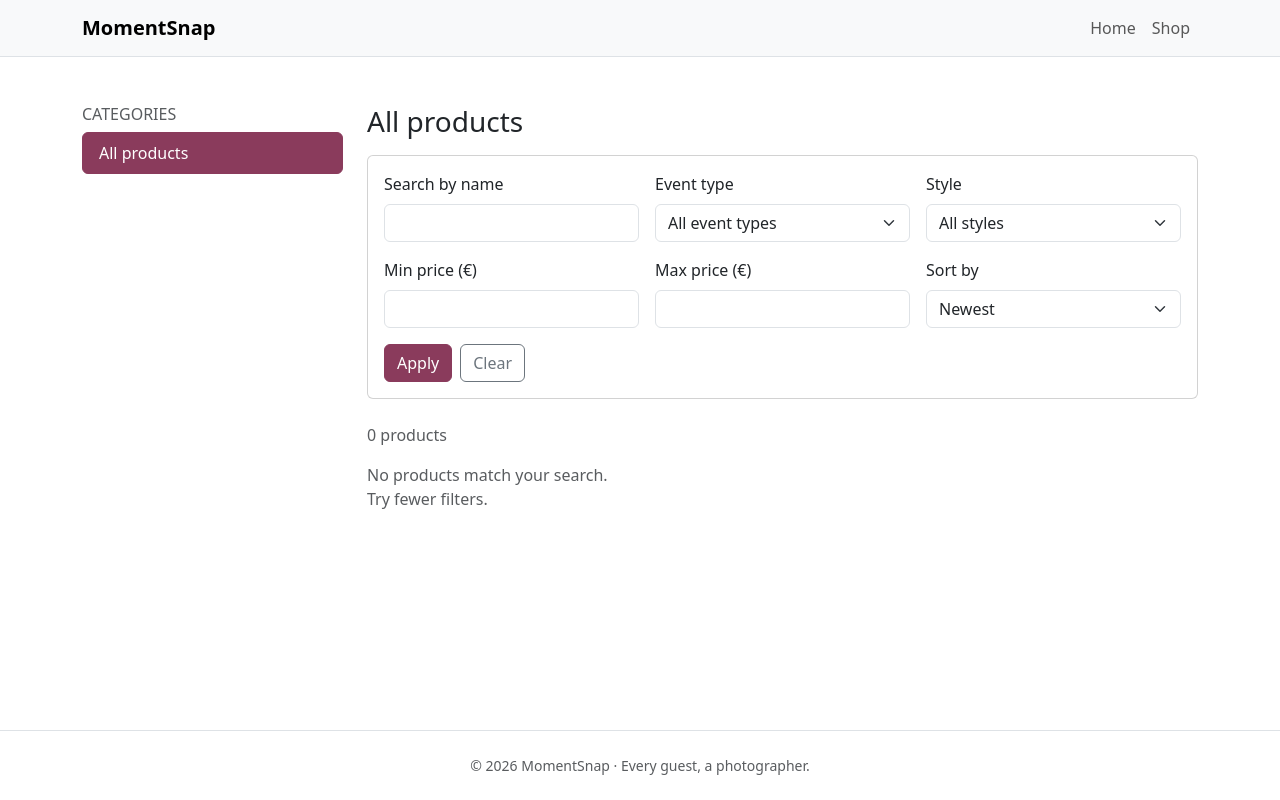
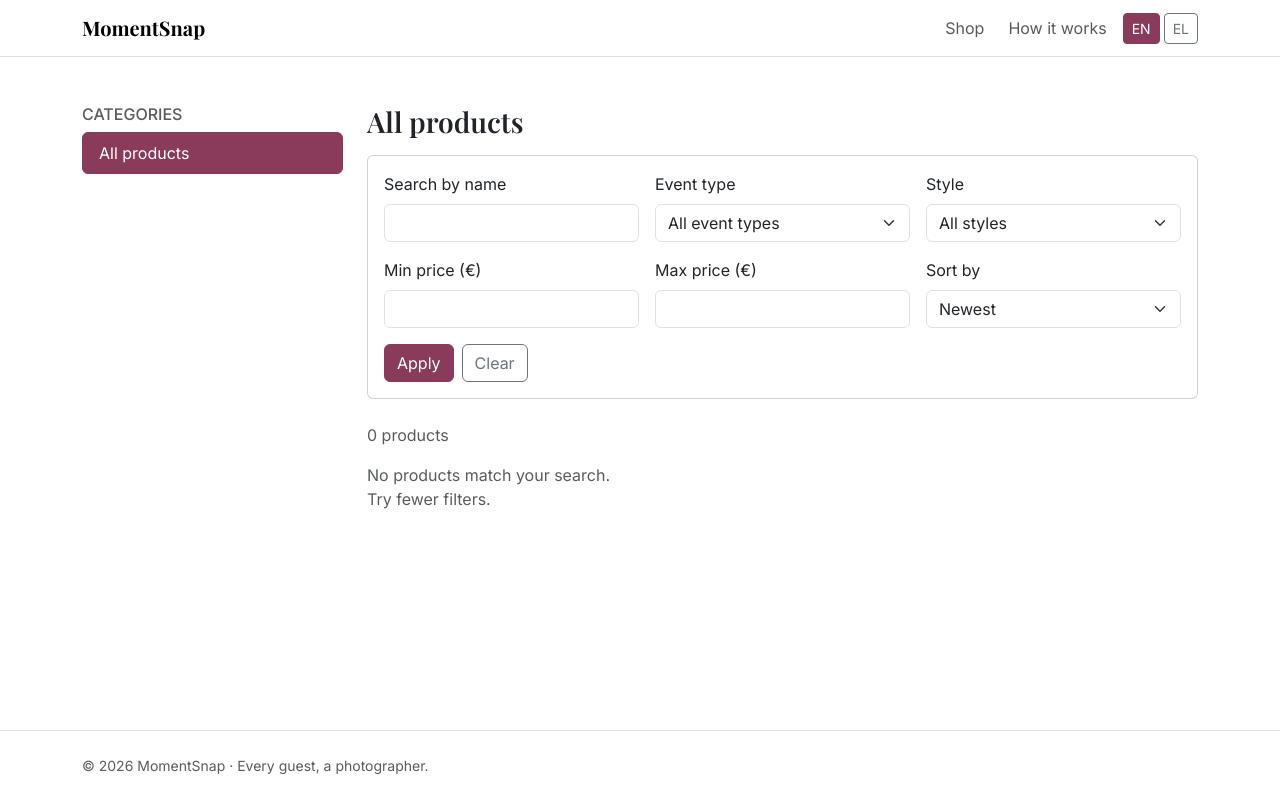
Before and after one commit to ArVa34/momentsnap, a Django app: page /shop/ in a window 1280 px wide. Run offline with Django 5.2, Linux system fonts and the light colour scheme; data that the repository does not hold is empty; some libraries are stand-ins or nearby versions.

Commit message:
Add English/Greek i18n, language switcher, Athens time zone and stable Bootstrap 5.3

```diff
--- a/catalog/forms.py
+++ b/catalog/forms.py
@@ -1,29 +1,30 @@
 from django import forms
+from django.utils.translation import gettext_lazy as _
 
 from .models import Item
 
 # Items marked "Any event" suit every event, so "Any" isn't offered as a filter value.
-EVENT_TYPE_CHOICES = [("", "All event types")] + [
+EVENT_TYPE_CHOICES = [("", _("All event types"))] + [
     choice for choice in Item.EventType.choices if choice[0] != Item.EventType.ANY
 ]
-STYLE_CHOICES = [("", "All styles")] + Item.Style.choices
+STYLE_CHOICES = [("", _("All styles"))] + Item.Style.choices
 SORT_CHOICES = [
-    ("newest", "Newest"),
-    ("price_asc", "Price: low to high"),
-    ("price_desc", "Price: high to low"),
-    ("name", "Name A–Z"),
+    ("newest", _("Newest")),
+    ("price_asc", _("Price: low to high")),
+    ("price_desc", _("Price: high to low")),
+    ("name", _("Name A–Z")),
 ]
 
 
 class ItemFilterForm(forms.Form):
     """Search and filter form for the shop. Submitted with GET, so results can be bookmarked."""
 
-    q = forms.CharField(label="Search by name", required=False, max_length=100)
-    event_type = forms.ChoiceField(label="Event type", required=False, choices=EVENT_TYPE_CHOICES)
-    style = forms.ChoiceField(label="Style", required=False, choices=STYLE_CHOICES)
-    min_price = forms.DecimalField(label="Min price (€)", required=False, min_value=0, decimal_places=2)
-    max_price = forms.DecimalField(label="Max price (€)", required=False, min_value=0, decimal_places=2)
-    sort = forms.ChoiceField(label="Sort by", required=False, choices=SORT_CHOICES)
+    q = forms.CharField(label=_("Search by name"), required=False, max_length=100)
+    event_type = forms.ChoiceField(label=_("Event type"), required=False, choices=EVENT_TYPE_CHOICES)
+    style = forms.ChoiceField(label=_("Style"), required=False, choices=STYLE_CHOICES)
+    min_price = forms.DecimalField(label=_("Min price (€)"), required=False, min_value=0, decimal_places=2)
+    max_price = forms.DecimalField(label=_("Max price (€)"), required=False, min_value=0, decimal_places=2)
+    sort = forms.ChoiceField(label=_("Sort by"), required=False, choices=SORT_CHOICES)
 
     def __init__(self, *args, **kwargs):
         super().__init__(*args, **kwargs)
@@ -38,5 +39,5 @@ class ItemFilterForm(forms.Form):
         low = cleaned_data.get("min_price")
         high = cleaned_data.get("max_price")
         if low is not None and high is not None and low > high:
-            raise forms.ValidationError("The minimum price can't be higher than the maximum price.")
+            raise forms.ValidationError(_("The minimum price can't be higher than the maximum price."))
         return cleaned_data
--- a/catalog/templates/catalog/item_list.html
+++ b/catalog/templates/catalog/item_list.html
@@ -1,4 +1,5 @@
 {% extends "base.html" %}
+{% load i18n %}
 
 {% block title %}{{ page_title }} · MomentSnap{% endblock %}
 
@@ -6,13 +7,13 @@
 <div class="container py-5">
   <div class="row g-4">
 
-    <aside class="col-lg-3" aria-label="Categories">
-      <h2 class="h6 text-uppercase text-body-secondary">Categories</h2>
+    <aside class="col-lg-3" aria-label="{% translate 'Categories' %}">
+      <h2 class="h6 text-uppercase text-body-secondary">{% translate "Categories" %}</h2>
       <div class="list-group">
         <a href="{% url 'catalog:item_list' %}"
            class="list-group-item list-group-item-action{% if not current_category %} active{% endif %}"
            {% if not current_category %}aria-current="page"{% endif %}>
-          All products
+          {% translate "All products" %}
         </a>
         {% for category in categories %}
           {% include "catalog/partials/_category_link.html" %}
@@ -23,10 +24,10 @@
       </div>
     </aside>
 
-        <section class="col-lg-9" aria-labelledby="list-title">
+    <section class="col-lg-9" aria-labelledby="list-title">
       <h1 id="list-title" class="h3 mb-3">{{ page_title }}</h1>
 
-      <form method="get" class="card card-body mb-4" role="search" aria-label="Search and filter products">
+      <form method="get" class="card card-body mb-4" role="search" aria-label="{% translate 'Search and filter products' %}">
         {% if form.non_field_errors %}
           <div class="alert alert-danger py-2" role="alert">{{ form.non_field_errors|join:" " }}</div>
         {% endif %}
@@ -44,13 +45,13 @@
         </div>
 
         <div class="d-flex gap-2 mt-3">
-          <button type="submit" class="btn btn-primary">Apply</button>
-          <a href="{{ request.path }}" class="btn btn-outline-secondary">Clear</a>
+          <button type="submit" class="btn btn-primary">{% translate "Apply" %}</button>
+          <a href="{{ request.path }}" class="btn btn-outline-secondary">{% translate "Clear" %}</a>
         </div>
       </form>
 
       <p class="text-body-secondary" aria-live="polite">
-        {{ page_obj.paginator.count }} product{{ page_obj.paginator.count|pluralize }}
+        {% blocktranslate count counter=page_obj.paginator.count %}{{ counter }} product{% plural %}{{ counter }} products{% endblocktranslate %}
       </p>
 
       <div class="row row-cols-1 row-cols-sm-2 row-cols-xl-3 g-4">
@@ -59,7 +60,7 @@
             {% include "catalog/partials/_item_card.html" %}
           </div>
         {% empty %}
-          <p class="text-body-secondary">No products match your search. Try fewer filters.</p>
+          <p class="text-body-secondary">{% translate "No products match your search. Try fewer filters." %}</p>
         {% endfor %}
       </div>
 
--- a/catalog/templates/catalog/partials/_item_image.html
+++ b/catalog/templates/catalog/partials/_item_image.html
@@ -1,8 +1,9 @@
+{% load i18n %}
 {# Item image with placeholder. Expects `item`; pass lazy=True for images below the fold. #}
 <div class="ratio ratio-4x3 bg-body-secondary">
   {% if item.image %}
     <img src="{{ item.image.url }}" alt="{{ item.name }}" class="object-fit-cover"{% if lazy %} loading="lazy"{% endif %}>
   {% else %}
-    <div class="d-flex align-items-center justify-content-center text-body-secondary">No image yet</div>
+    <div class="d-flex align-items-center justify-content-center text-body-secondary">{% translate "No image yet" %}</div>
   {% endif %}
 </div>
--- a/catalog/templates/catalog/partials/_pagination.html
+++ b/catalog/templates/catalog/partials/_pagination.html
@@ -1,21 +1,22 @@
+{% load i18n %}
 {# Previous/next page links that keep the current search and filters. Expects `page_obj`. #}
 {% if page_obj.has_other_pages %}
-<nav aria-label="Product pages" class="mt-4">
+<nav aria-label="{% translate 'Product pages' %}" class="mt-4">
   <ul class="pagination justify-content-center">
     {% if page_obj.has_previous %}
-      <li class="page-item"><a class="page-link" href="{% querystring page=page_obj.previous_page_number %}">Previous</a></li>
+      <li class="page-item"><a class="page-link" href="{% querystring page=page_obj.previous_page_number %}">{% translate "Previous" %}</a></li>
     {% else %}
-      <li class="page-item disabled"><span class="page-link">Previous</span></li>
+      <li class="page-item disabled"><span class="page-link">{% translate "Previous" %}</span></li>
     {% endif %}
 
     <li class="page-item active" aria-current="page">
-      <span class="page-link">Page {{ page_obj.number }} of {{ page_obj.paginator.num_pages }}</span>
+      <span class="page-link">{% blocktranslate with number=page_obj.number total=page_obj.paginator.num_pages %}Page {{ number }} of {{ total }}{% endblocktranslate %}</span>
     </li>
 
     {% if page_obj.has_next %}
-      <li class="page-item"><a class="page-link" href="{% querystring page=page_obj.next_page_number %}">Next</a></li>
+      <li class="page-item"><a class="page-link" href="{% querystring page=page_obj.next_page_number %}">{% translate "Next" %}</a></li>
     {% else %}
-      <li class="page-item disabled"><span class="page-link">Next</span></li>
+      <li class="page-item disabled"><span class="page-link">{% translate "Next" %}</span></li>
     {% endif %}
   </ul>
 </nav>
--- a/catalog/views.py
+++ b/catalog/views.py
@@ -1,6 +1,7 @@
 from django.core.paginator import Paginator
 from django.db.models import Q
 from django.shortcuts import get_object_or_404, render
+from django.utils.translation import gettext as _
 
 from .forms import ItemFilterForm
 from .models import Category, Item, SearchQuery
@@ -64,7 +65,7 @@ def item_list(request, category_slug=None):
     if form.is_valid() and form.cleaned_data["q"] and "page" not in request.GET:
         log_search(request, form.cleaned_data["q"], page_obj.paginator.count)
 
-    page_title = current_category.name if current_category else "All products"
+    page_title = current_category.name if current_category else _("All products")
 
     return render(request, "catalog/item_list.html", {
         "categories": categories,
--- a/config/urls.py
+++ b/config/urls.py
@@ -21,6 +21,7 @@ from django.urls import include, path
 
 urlpatterns = [
     path("admin/", admin.site.urls),
+    path("i18n/", include("django.conf.urls.i18n")),
     path("", include("core.urls")),
     path("", include("catalog.urls")),
 ]
--- a/core/validators.py
+++ b/core/validators.py
@@ -1,4 +1,5 @@
 from django.core.exceptions import ValidationError
+from django.utils.translation import gettext as _
 
 MAX_IMAGE_SIZE_MB = 5
 
@@ -8,5 +9,6 @@ def validate_image_size(file):
     limit = MAX_IMAGE_SIZE_MB * 1024 * 1024
     if file.size > limit:
         raise ValidationError(
-            f"Image is too large. The maximum size is {MAX_IMAGE_SIZE_MB} MB."
+            _("Image is too large. The maximum size is %(size)s MB."),
+            params={"size": MAX_IMAGE_SIZE_MB},
         )
--- a/static/css/main.css
+++ b/static/css/main.css
@@ -1,8 +1,24 @@
-/* MomentSnap brand colours */
+/* MomentSnap design tokens: every brand colour and font lives here, nowhere else. */
 :root {
   --ms-brand: #8a3b5c;
   --ms-brand-dark: #6f2f4a;
   --ms-brand-tint: #f8f1f4;
+  --ms-on-brand: #ffffff;
+  --ms-font-display: "Playfair Display", Georgia, serif;
+
+  /* Bootstrap reads these variables across the whole site */
+  --bs-body-font-family: Inter, system-ui, -apple-system, "Segoe UI", sans-serif;
+  --bs-link-color-rgb: 138, 59, 92;
+  --bs-link-hover-color-rgb: 111, 47, 74;
+}
+
+/* Display font for big headings and the logo */
+h1, .display-5, .navbar-brand, .font-display {
+  font-family: var(--ms-font-display);
+}
+
+.navbar-brand {
+  font-weight: 700;
 }
 
 .hero {
@@ -10,8 +26,10 @@
 }
 
 .btn-primary {
+  --bs-btn-color: var(--ms-on-brand);
   --bs-btn-bg: var(--ms-brand);
   --bs-btn-border-color: var(--ms-brand);
+  --bs-btn-hover-color: var(--ms-on-brand);
   --bs-btn-hover-bg: var(--ms-brand-dark);
   --bs-btn-hover-border-color: var(--ms-brand-dark);
   --bs-btn-active-bg: var(--ms-brand-dark);
--- a/templates/base.html
+++ b/templates/base.html
@@ -1,26 +1,22 @@
-{% load static %}
+{% load static i18n %}
+{% get_current_language as LANGUAGE_CODE %}
 <!doctype html>
-<html lang="en">
+<html lang="{{ LANGUAGE_CODE }}" data-bs-theme="light">
 <head>
-    <meta charset="utf-8" />
-    <meta name="viewport" content="width=device-width, initial-scale=1" />
-    <meta
-      name="description"
-      content="{% block meta_description %}MomentSnap turns your guests' phones into your event photographers.{% endblock %}"
-    />
+  <meta charset="utf-8">
+  <meta name="viewport" content="width=device-width, initial-scale=1">
+  <meta name="description" content="{% block meta_description %}{% translate "MomentSnap turns your guests' phones into your event photographers." %}{% endblock %}">
   <title>{% block title %}MomentSnap{% endblock %}</title>
 
-    <link
-      href="https://cdn.jsdelivr.net/npm/bootstrap@6.0.0-alpha.1/dist/css/bootstrap.min.css"
-      rel="stylesheet"
-      integrity="sha384-B/GM4XqrwHnWXNOWMbloTmrYXZg10cakYGmpfsR/bbzQ6JAJI4ihuyADKLnBgrCe"
-      crossorigin="anonymous"
-    />
+  <link rel="preconnect" href="https://fonts.googleapis.com">
+  <link rel="preconnect" href="https://fonts.gstatic.com" crossorigin>
+  <link rel="stylesheet" href="https://fonts.googleapis.com/css2?family=Inter:wght@400;500;600&family=Playfair+Display:wght@600;700&display=swap">
 
-    <link rel="stylesheet" href="{% static 'css/main.css' %}" />
+  <link href="https://cdn.jsdelivr.net/npm/bootstrap@5.3.9/dist/css/bootstrap.min.css" rel="stylesheet" integrity="sha384-yEPZ7jP9S0QKiUQ0m3jjsO4ProIW7wvR9gXkI7JOGa2XVsw53Yke2bsdkBbjmmiX" crossorigin="anonymous">
+  <link rel="stylesheet" href="{% static 'css/main.css' %}">
 </head>
 <body class="d-flex flex-column min-vh-100">
-    <a class="visually-hidden-focusable" href="#main">Skip to main content</a>
+  <a class="visually-hidden-focusable" href="#main">{% translate "Skip to main content" %}</a>
 
   {% include "partials/_navbar.html" %}
 
@@ -28,11 +24,6 @@
 
   {% include "partials/_footer.html" %}
 
-    <script
-      type="module"
-      src="https://cdn.jsdelivr.net/npm/bootstrap@6.0.0-alpha.1/dist/js/bootstrap.bundle.min.js"
-      integrity="sha384-1a/pXj49ZQ1aHEmrJ+gMw1otqoVsYwlEnlD8mIfY2TV03r20Y0CN7uqx1tQogjPL"
-      crossorigin="anonymous"
-    ></script>
+  <script src="https://cdn.jsdelivr.net/npm/bootstrap@5.3.9/dist/js/bootstrap.bundle.min.js" integrity="sha384-WyOxWvTyr1QaMPfiPJSv76iReVthorl5uWlFtZPyK0IEB0hGzo9y5Bp9mYanr8Bu" crossorigin="anonymous"></script>
 </body>
 </html>
--- a/templates/partials/_footer.html
+++ b/templates/partials/_footer.html
@@ -1,7 +1,6 @@
+{% load i18n %}
 <footer class="border-top py-4 mt-5">
-  <div class="container text-center text-body-secondary small">
-    <p class="mb-0">
-      &copy; {% now "Y" %} MomentSnap · Every guest, a photographer.
-    </p>
+  <div class="container small text-body-secondary">
+    <p class="mb-0">&copy; {% now "Y" %} MomentSnap · {% translate "Every guest, a photographer." %}</p>
   </div>
 </footer>
--- a/templates/partials/_navbar.html
+++ b/templates/partials/_navbar.html
@@ -1,38 +1,40 @@
+{% load i18n %}
+{% get_current_language as LANGUAGE_CODE %}
+{% get_available_languages as LANGUAGES %}
+{% get_language_info_list for LANGUAGES as languages %}
 <header>
-  <nav
-    class="navbar navbar-expand-lg bg-body-tertiary border-bottom"
-    aria-label="Main navigation"
-  >
+  <nav class="navbar navbar-expand-lg bg-body border-bottom" aria-label="{% translate 'Main navigation' %}">
     <div class="container">
-      <a class="navbar-brand fw-bold" href="{% url 'core:home' %}"
-        >MomentSnap</a
-      >
+      <a class="navbar-brand" href="{% url 'core:home' %}">MomentSnap</a>
 
-      <button
-        class="navbar-toggler"
-        type="button"
-        data-bs-toggle="collapse"
-        data-bs-target="#mainNav"
-        aria-controls="mainNav"
-        aria-expanded="false"
-        aria-label="Toggle navigation"
-      >
+      <button class="navbar-toggler" type="button" data-bs-toggle="collapse" data-bs-target="#mainNav" aria-controls="mainNav" aria-expanded="false" aria-label="{% translate 'Toggle navigation' %}">
         <span class="navbar-toggler-icon"></span>
       </button>
 
       <div class="collapse navbar-collapse" id="mainNav">
-        <ul class="navbar-nav ms-auto">
+        <ul class="navbar-nav ms-auto align-items-lg-center gap-lg-2">
           <li class="nav-item">
-            <a class="nav-link" href="{% url 'core:home' %}">Home</a>
+            <a class="nav-link" href="{% url 'catalog:item_list' %}">{% translate "Shop" %}</a>
           </li>
           <li class="nav-item">
-            <a class="nav-link" href="{% url 'catalog:item_list' %}">Shop</a>
+            <a class="nav-link" href="{% url 'core:home' %}#how-it-works">{% translate "How it works" %}</a>
           </li>
           {% if user.is_staff %}
+            <li class="nav-item">
+              <a class="nav-link" href="{% url 'admin:index' %}">{% translate "Admin" %}</a>
+            </li>
+          {% endif %}
           <li class="nav-item">
-            <a class="nav-link" href="{% url 'admin:index' %}">Admin</a>
+            <form action="{% url 'set_language' %}" method="post" class="d-flex gap-1 py-2 py-lg-0">
+              {% csrf_token %}
+              <input type="hidden" name="next" value="{{ request.get_full_path }}">
+              {% for language in languages %}
+                <button type="submit" name="language" value="{{ language.code }}" lang="{{ language.code }}" aria-label="{{ language.name_local }}"
+                        class="btn btn-sm {% if language.code == LANGUAGE_CODE %}btn-primary{% else %}btn-outline-secondary{% endif %}"
+                        {% if language.code == LANGUAGE_CODE %}aria-current="true"{% endif %}>{{ language.code|upper }}</button>
+              {% endfor %}
+            </form>
           </li>
-          {% endif %}
         </ul>
       </div>
     </div>
```
Also changed, not shown: catalog/models.py (+13 -13 lines), catalog/templates/catalog/item_detail.html (+7 -6 lines), config/settings.py (+9 -4 lines), 1 other file. Lines whose indentation alone changed are shown as unchanged.
